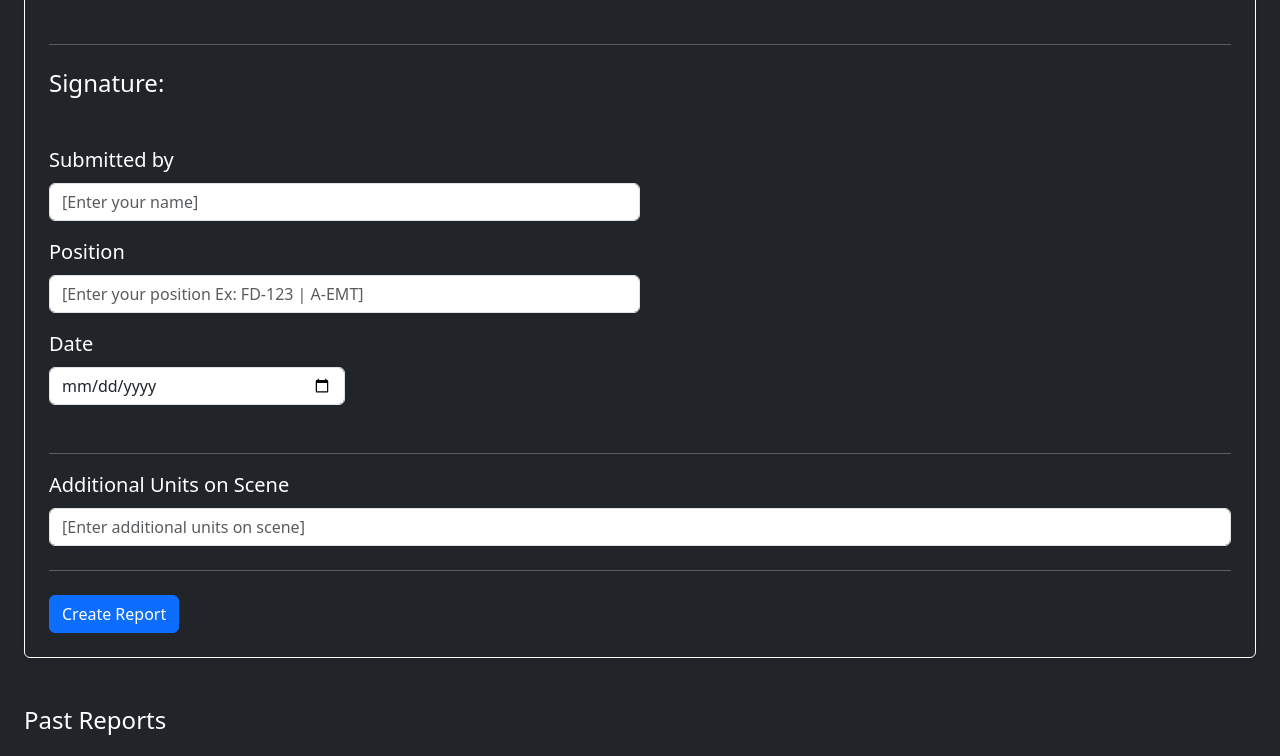
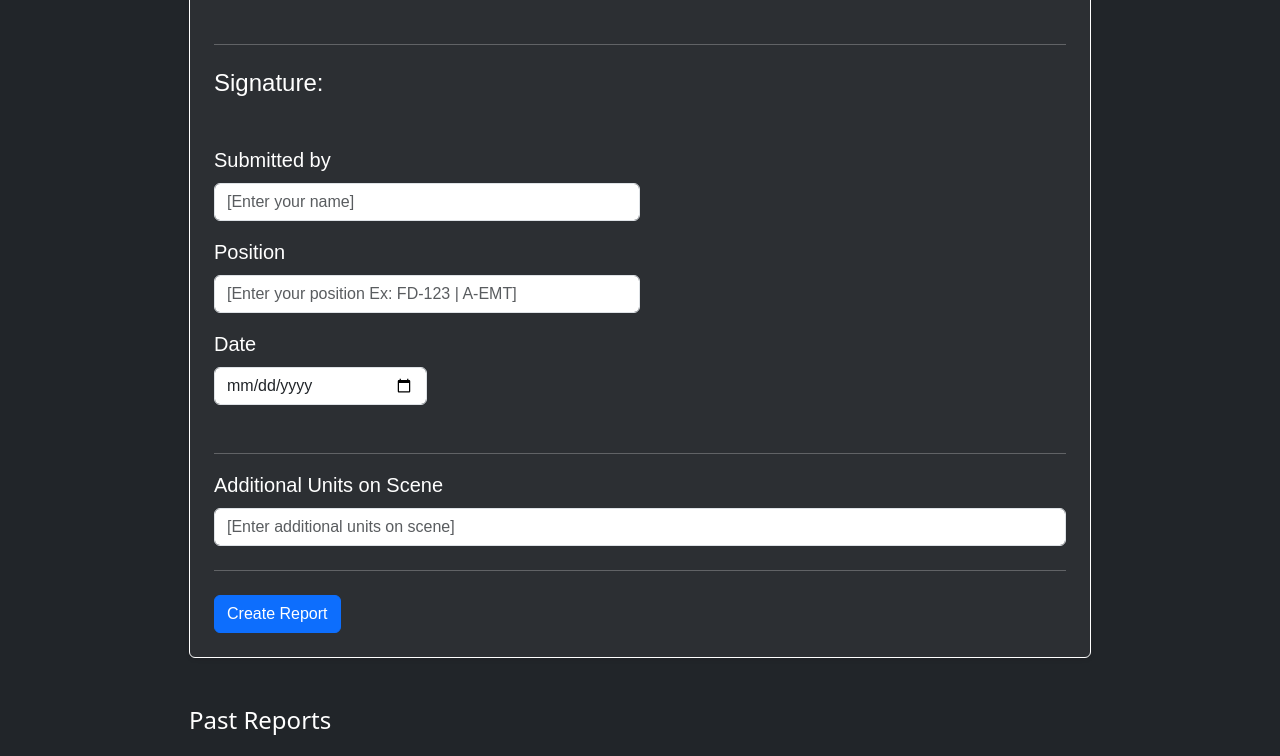
Before and after one commit to InvalidMythic/MedicalReportGenerator_Overhaul, a plain HTML site: page index.html in a window 1280 px wide. Shown: the part 2000-2756 px from the top of the page. Drawn offline with nearby package versions, Linux system fonts and the light colour scheme.

Commit message:
Update index.html
Overhaul 2.0 lol - A bunch of formatting, maxwidth, better background

```diff
--- a/index.html
+++ b/index.html
@@ -7,27 +7,46 @@
 
     <meta charset="UTF-8">
     <meta name="viewport" content="width=device-width, initial-scale=1.0">
-    <title>Medical Report Form</title>
-    <link rel='icon' href='EMS.ico' type='image/x-icon' sizes="16x16">
-    <link href="https://cdn.jsdelivr.net/npm/bootstrap@5.3.3/dist/css/bootstrap.min.css" rel="stylesheet" integrity="sha384-QWTKZyjpPEjISv5WaRU9OFeRpok6YctnYmDr5pNlyT2bRjXh0JMhjY6hW+ALEwIH" crossorigin="anonymous">
+    <title>MedRP Report Form</title>
+    <link rel='icon' href='EMS.ico' type='image/x-icon' sizes="16x16" >
+    <link href="https://cdn.jsdelivr.net/npm/bootstrap@5.3.3/dist/css/bootstrap.min.css" rel="stylesheet" integrity="sha384-QWTKZyjpPEjISv5WaRU9OFeRpok6YctnYmDr5pNlyT2bRjXh0JMhjY6hW+ALEwIH" crossorigin="anonymous" >
 </head>
 
 <style>
     .w-90 {
         width: 90% !important;
     }
+    .formMax {
+        max-width: 950px;
+        margin: 0 auto;
+        width: 100%;
+    }
+    .bg-ds {
+    background-color: #2C2F33;
+    color: #FFFFFF;
+    font-family: 'Arial', 'Helvetica', sans-serif;
+    margin: 0;
+    padding: 0;
+    }
+    .boxShadow {
+    box-shadow: 0 8px 16px rgba(0, 0, 0, 0.3);
+    border-radius: 8px;
+    overflow: hidden;
+    }
+}
+}
 </style>
 
 <body class="bg-dark">
 
-<div class="container-fluid my-5 px-4 py-3 bg-gradient-primary text-white text-wrap">
+<div class="container-fluid my-5 px-4 py-3 bg-gradient-primary text-white text-wrap formMax">
 
     <h1 class="text-center text-info mb-1">Medical Report Form</h1>
     <h5 class="text-center mb-4">Tool By Seth Zyair</h5>
     <h6 class="text-center text-secondary mb-5">For any errors, contact lonemythic on discord.</h6>
 
     <!-- Form for Report Generation -->
-    <form id="reportForm" class="bg-dark p-4 rounded shadow-sm border border-white fs-5">
+    <form id="reportForm" class="bg-ds p-4 rounded shadow-sm border border-white fs-5 boxShadow">
 
         <!-- Begin Report -->
 
@@ -237,11 +256,12 @@
     </form>
 
     <!-- Display Past Reports -->
-    <h4 class="mt-5">Past Reports</h4>
+    <h4 class="mt-5 mb-5">Past Reports</h4>
+
     <ul id="pastReports" class="list-group mb-3"></ul>
 
     <!-- Download All Reports -->
-    <button class="btn btn-success" onclick="downloadAllReports()">Download All Reports as .txt</button>
+    <button class="btn btn-success mb-5" onclick="downloadAllReports()">Download All Reports as .txt</button>
 </div>
 
 <script>
@@ -301,6 +321,12 @@
         reports.forEach((report, index) => {
             const reportItem = document.createElement('li');
             reportItem.classList.add('list-group-item');
+            reportItem.style.marginBottom = '5px';
+            reportItem.style.backgroundColor = '#2C2F33';
+            reportItem.style.color = '#FFFFFF';
+            reportItem.style.border = '1px solid #FFFFFF';
+            reportItem.style.borderRadius = '5px';
+            reportItem.style.boxShadow = '0 4px 8px rgba(0, 0, 0, 0.2)';
             reportItem.innerHTML = `
                 <strong>**Medical Report** #${index + 1}</strong><br>
                 <br>
```
